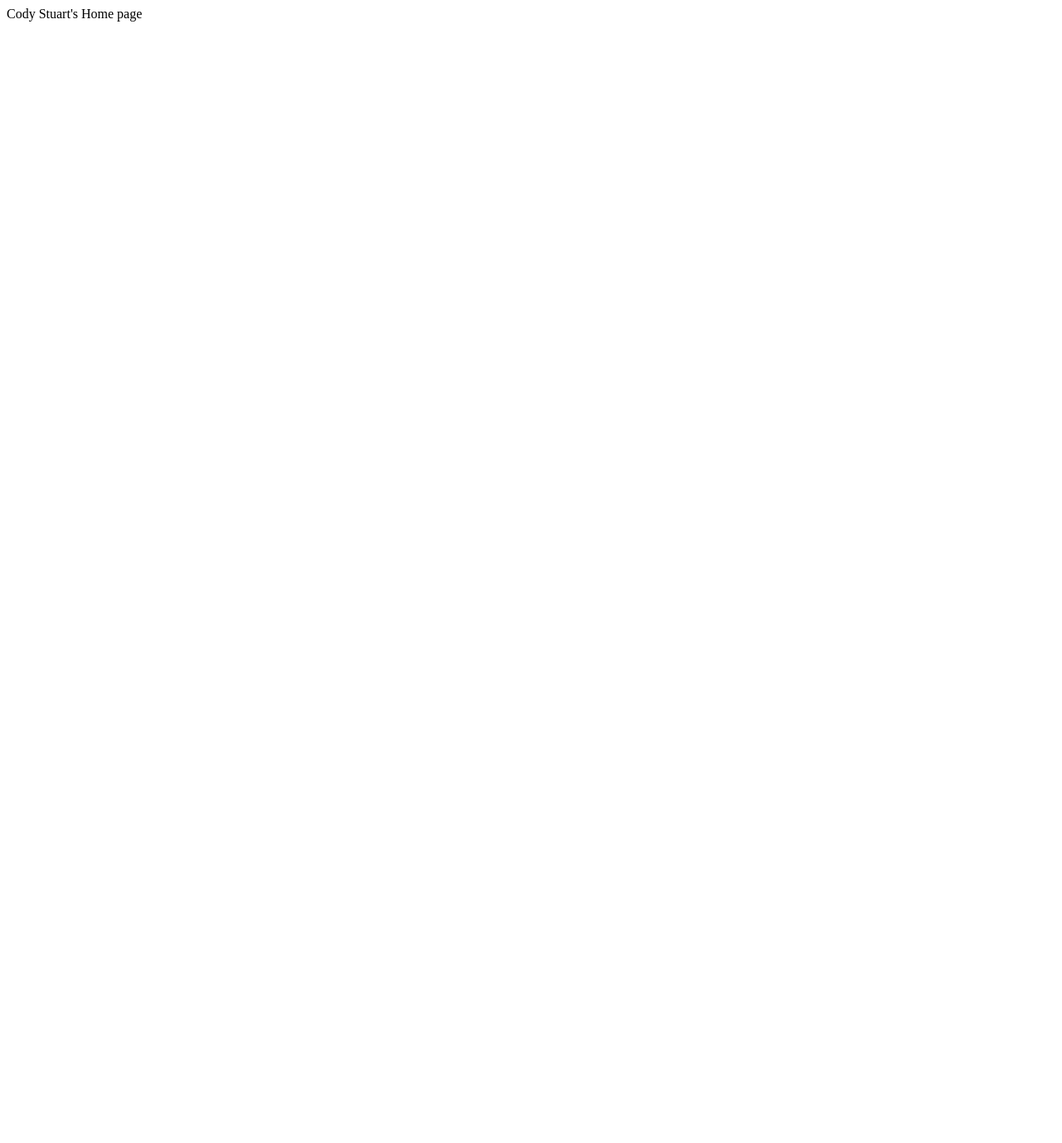
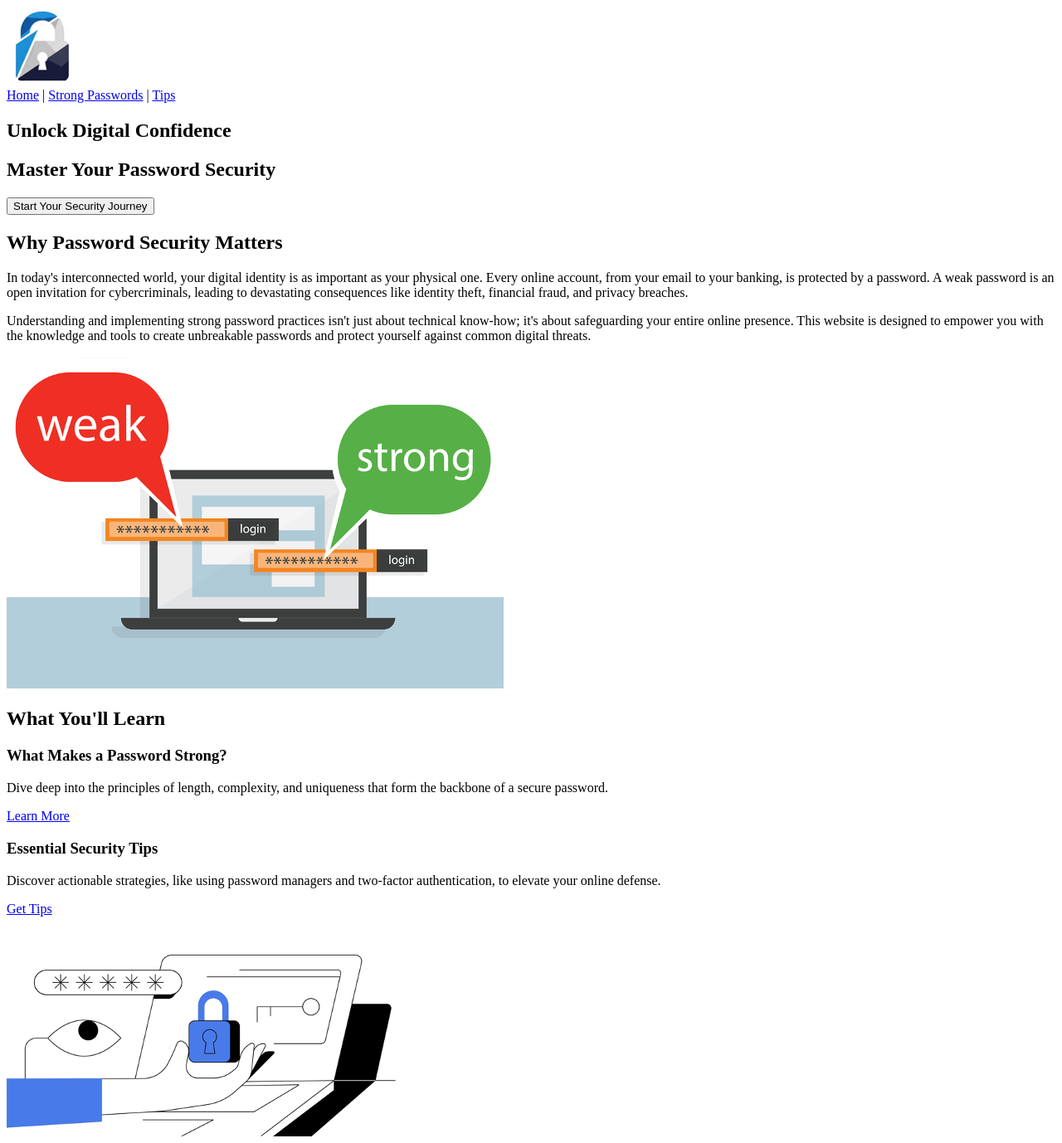
Before and after one commit to alexisadams27/wdd130-Li, a plain HTML site: page index.html in a window 1280 px wide. Shown: the whole page at 83% size. Before the commit the page ends 800 px from the top, so only its background shows below. Drawn offline with Linux system fonts and the light colour scheme.

Commit message:
html started

```diff
--- a/index.html
+++ b/index.html
@@ -3,9 +3,73 @@
 <head>
     <meta charset="UTF-8">
     <meta name="viewport" content="width=device-width, initial-scale=1.0">
-    <title>Document</title>
+    <title>Unlock Digital Confidence</title>
 </head>
 <body>
-    Cody Stuart's Home page
+      <header>
+        <div>
+          <img src="images/logo.png" alt="Logo" />
+        </div>
+        <nav>
+          <a href="#">Home</a> |
+          <a href="#">Strong Passwords</a> |
+          <a href="#">Tips</a>
+        </nav>
+      </header>
+
+      <main>
+        <section>
+          <h1>Unlock Digital Confidence</h1>
+          <h2>Master Your Password Security</h2>
+          <button class="button"><span>Start Your Security Journey </span></button>
+        </section>
+
+        <section>
+            <h2>Why Password Security Matters</h2>
+            <p>
+              In today's interconnected world, your digital identity is as important as your physical one.
+              Every online account, from your email to your banking, is protected by a password.
+              A weak password is an open invitation for cybercriminals, leading to devastating consequences like
+              identity theft, financial fraud, and privacy breaches.
+            </p>
+            <p>
+              Understanding and implementing strong password practices isn't just about technical know-how;
+              it's about safeguarding your entire online presence. This website is designed to empower you
+              with the knowledge and tools to create unbreakable passwords and protect yourself against
+              common digital threats.
+            </p>
+          </section>
+
+        <section>
+          <img src="images/mainpageimg.png" alt="Image 1" />
+        </section>
+
+        <section>
+            <h2>What You'll Learn</h2>
+
+            <div>
+                <h3>What Makes a Password Strong?</h3>
+                <p>
+                  Dive deep into the principles of length, complexity, and uniqueness that form the backbone of a secure password.
+                </p>
+                <a href="strong-passwords.html">Learn More</a>
+              </div>
+
+              <div>
+                <h3>Essential Security Tips</h3>
+                <p>
+                  Discover actionable strategies, like using password managers and two-factor authentication,
+                  to elevate your online defense.
+                </p>
+                <a href="security-tips.html">Get Tips</a>
+              </div>
+            </section>
+
+        <section>
+          <img src="images/mainpageimg2.png" alt="Image 2" />
+        </section>
+
+      </main>
+
 </body>
 </html>
--- /dev/null
+++ b/styles.css
@@ -0,0 +1,40 @@
+<style>
+.button {
+  border-radius: 4px;
+  background-color: #f4511e;
+  border: none;
+  color: #FFFFFF;
+  text-align: center;
+  font-size: 28px;
+  padding: 20px;
+  width: 200px;
+  transition: all 0.5s;
+  cursor: pointer;
+  margin: 5px;
+}
+
+.button span {
+  cursor: pointer;
+  display: inline-block;
+  position: relative;
+  transition: 0.5s;
+}
+
+.button span:after {
+  content: '\00bb';
+  position: absolute;
+  opacity: 0;
+  top: 0;
+  right: -20px;
+  transition: 0.5s;
+}
+
+.button:hover span {
+  padding-right: 25px;
+}
+
+.button:hover span:after {
+  opacity: 1;
+  right: 0;
+}
+</style>
```
Also changed, not shown: images/logo.png (added), images/mainpageimg.png (added), images/mainpageimg2.png (added), 1 other file.
